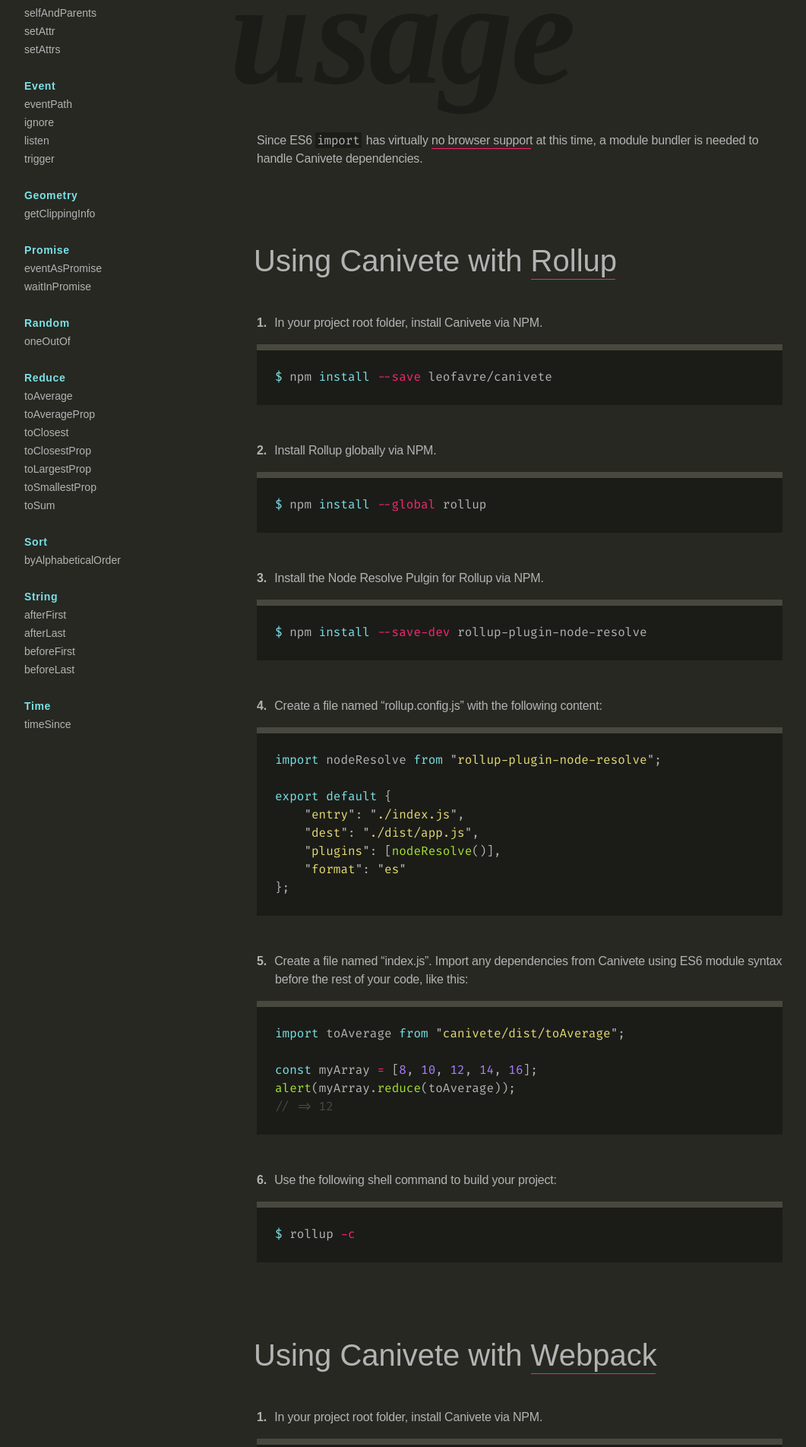
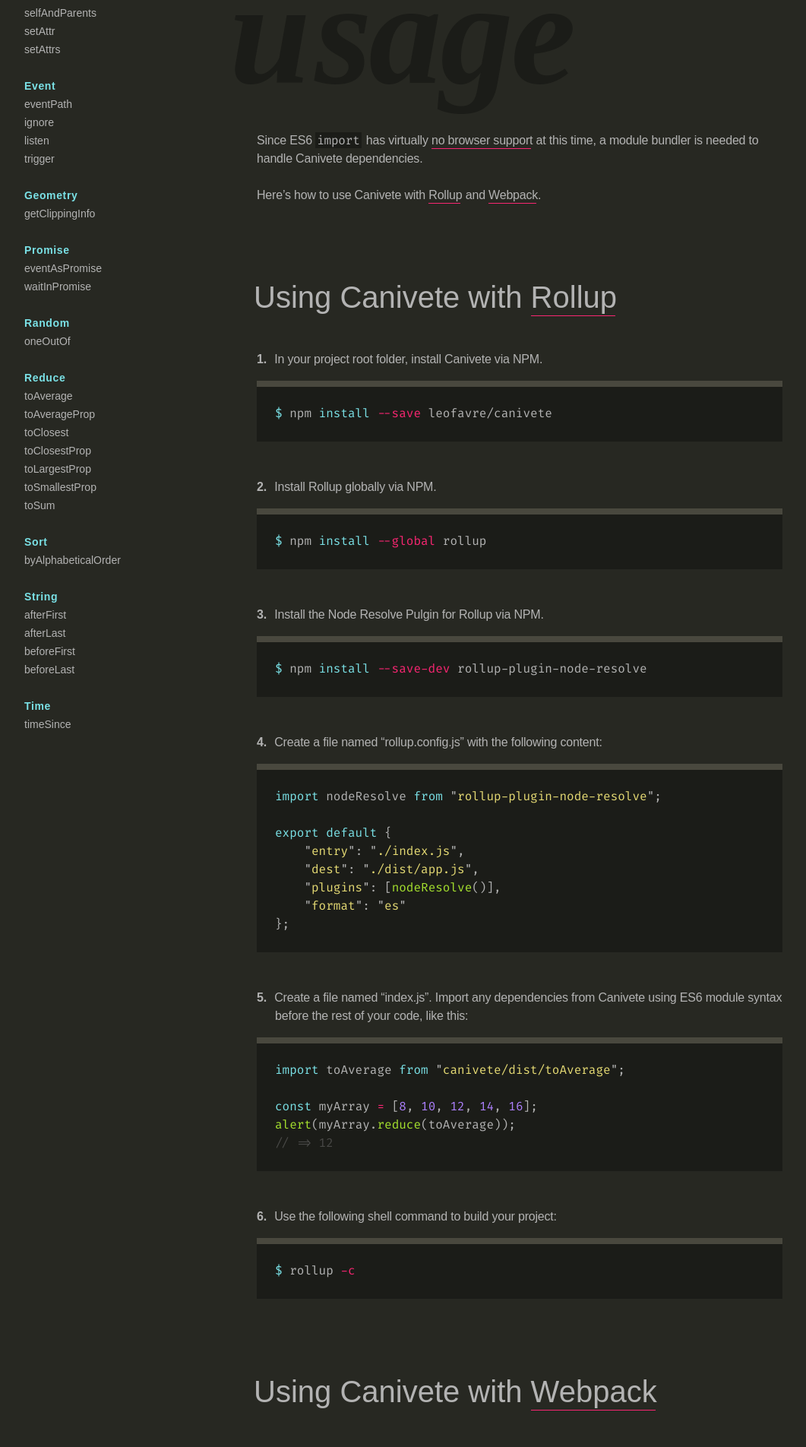
Before and after one commit to leofavre/canivete, a Jekyll site: the page built from docs/index.md, in a window 1280 px wide. Shown: the part 627-2531 px from the top of the page at 76% size, without its empty margins (4-1065 px from the left). Built offline with Jekyll 4.4.1, drawn with Linux system fonts in a browser that asks for light colours; nearby versions of some CDN libraries; some web fonts are replaced; some of the changed text lies outside the part shown.

Commit message:
layout adjustments

```diff
--- a/docs/_includes/about.md
+++ b/docs/_includes/about.md
@@ -13,3 +13,5 @@
 ## Usage
 
 Since ES6 `import` has virtually [no browser support](https://caniuse.com/#feat=es6-module) at this time, a module bundler is needed to handle Canivete dependencies.
+
+Here's how to use Canivete with [Rollup](#using-canivete-with-rollup) and [Webpack](#using-canivete-with-webpack).
--- a/docs/_sass/_content.scss
+++ b/docs/_sass/_content.scss
@@ -361,9 +361,10 @@
 
 	h3 {
 		@extend %subtitle;
-		top: 0.625rem;
-		margin-top: $grid * 4;
-		margin-bottom: $grid * 2;
+		// top: 0.625rem;
+		margin-top: $grid * 3;
+		margin-bottom: ($grid * 2) - 0.625rem;
+		padding-top: ($grid * 1) + 0.625rem;
 		word-spacing: normal;
 		background: none;
 
```
Also changed, not shown: 2 other files.
